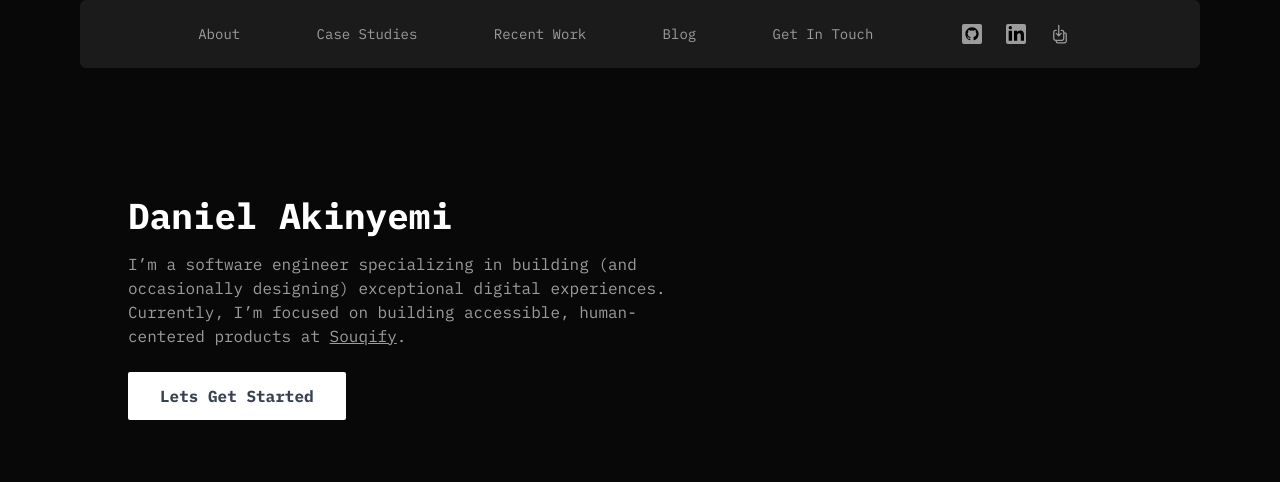
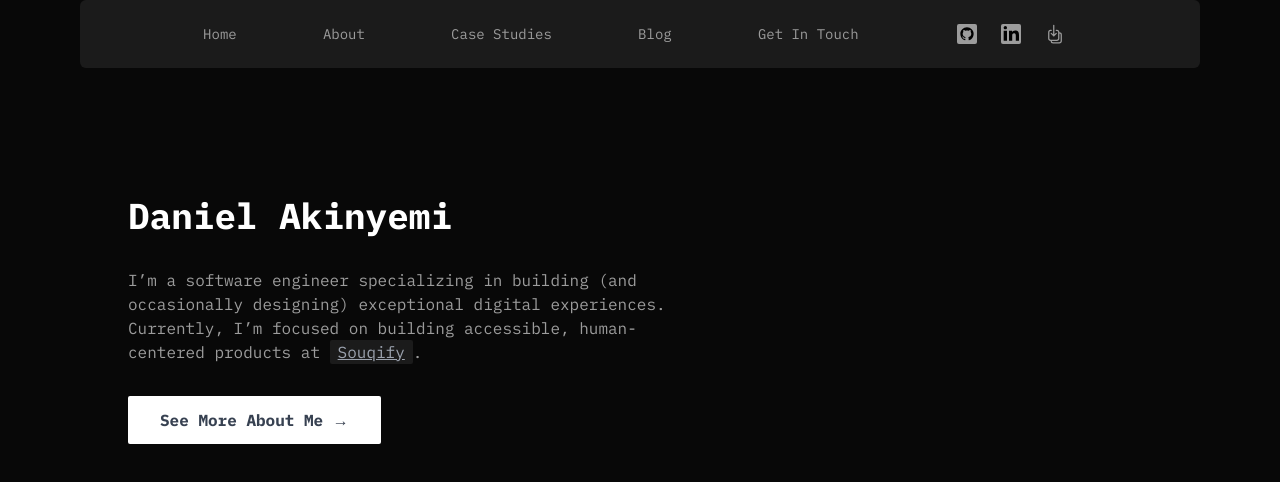
Before and after one commit to daniel-akinyemi/octane-portfolio-os, a Next.js app: page / in a window 1280 px wide. Shown: the top 482 px of the page. Built offline with nearby package versions, Linux system fonts and the light colour scheme.

Commit message:
framer motion integration

```diff
--- a/components/Herobanner.tsx
+++ b/components/Herobanner.tsx
@@ -6,10 +6,10 @@ const Herobanner = () => {
         <div className="text-[#9C9C9C] top-10 max-w-xl md:pt-32">
           <h1 className="font-bold text-4xl text-white">Daniel Akinyemi</h1>
           {/* <p className='mt-4'>Javascript & Typescript developer with 5 years of experience building webapps</p> */}
-          <p className='mt-4'>
-          I’m a software engineer specializing in building (and occasionally designing) exceptional digital experiences. Currently, I’m focused on building accessible, human-centered products at <a href='https://souqify.com' className='underline text-gray-350'>Souqify</a>.
+          <p className='my-8'>
+          I’m a software engineer specializing in building (and occasionally designing) exceptional digital experiences. Currently, I’m focused on building accessible, human-centered products at <a href='https://souqify.com' className='underline text-gray-400 hover:text-gray-300 bg-[#1B1B1B] py-0.5 px-2 rounded-sm'>Souqify</a>.
           </p>
-          <button className='mt-6 flex items-center px-8 py-3  bg-white text-gray-700 rounded-sm font-bold'>Lets Get Started </button>
+          <button className='mt-6 flex items-center px-8 py-3  bg-white text-gray-700 rounded-sm font-bold'>See More About Me &rarr; </button>
 
         </div>
     </div>
--- a/components/Navbar.tsx
+++ b/components/Navbar.tsx
@@ -1,43 +1,54 @@
-import Link from 'next/link'
-import Image from 'next/image'
-import Gitlogo from '../public/githublogo.svg'
-import LinkedinLogo from '../public/linkedinlogo.svg'
-import { ArrowDownOnSquareStackIcon } from '@heroicons/react/24/outline'
-
+import Link from "next/link";
+import Image from "next/image";
+import Gitlogo from "../public/githublogo.svg";
+import LinkedinLogo from "../public/linkedinlogo.svg";
+import { ArrowDownOnSquareStackIcon } from "@heroicons/react/24/outline";
 
 const Navbar = () => {
+  return (
+    <div>
+      <div className="text-[#9C9C9C] text-sm flex justify-around mx-20 py-6 px-10 bg-[#1B1B1B] rounded-md lg:px-20">
+        <Link href="/" className="hovercode">
+          Home
+        </Link>
+        <Link href="/about" className={`hovercode`}>
+          About
+        </Link>
+        <Link href="/casestudies" className="hovercode">
+          Case Studies
+        </Link>
 
-  return (
-    <div >
-    <div className="text-[#9C9C9C] text-sm flex justify-around mx-20 py-6 px-10 bg-[#1B1B1B] rounded-md lg:px-20">
-        <Link href='/about' className={`hovercode`}>About</Link>
-        <Link href='/casestudies' className='hovercode'>Case Studies</Link>
-        <Link href='/recentwork' className='hovercode'>Recent Work</Link>
-        <Link href='/blog' className='hovercode'>Blog</Link>
-        <Link href='/getintouch' className='hovercode'>Get In Touch</Link>
-        <div className='flex'>
-          <a href='https://github.com/daniel-akinyemi' target='_blank'>
+        <Link href="/blog" className="hovercode">
+          Blog
+        </Link>
+        <Link href="/getintouch" className="hovercode">
+          Get In Touch
+        </Link>
+        <div className="flex">
+          <a href="https://github.com/daniel-akinyemi" target="_blank">
             <Image
               src={Gitlogo}
-          alt='Github Logo'
-          className='mx-3 w-5 h-5 text-white bg-[#9c9c9c] rounded-sm hover:bg-white/90 transition-all delay-100'
-          /></a>
-          <a href='https://www.linkedin.com/in/danielakinyemi/' target='_blank'>
+              alt="Github Logo"
+              className="mx-3 w-5 h-5 text-white bg-[#9c9c9c] rounded-sm hover:bg-white/90 transition-all delay-100"
+            />
+          </a>
+          <a href="https://www.linkedin.com/in/danielakinyemi/" target="_blank">
             <Image
               src={LinkedinLogo}
-          alt='Github Logo'
-          className='mx-3 w-5 h-5 text-[#d4d4d4] bg-[#9c9c9c] rounded-sm hover:bg-white/90 transition-all delay-100'
-          /></a>
-          <a href='https://drive.google.com/uc?id=1x8U1ILw4Aavm6TGygIHmALkhb6QeNkvy&export=download'><ArrowDownOnSquareStackIcon className='mx-3 w-5 h-5 text-[#9c9c9c] hovercode'/></a>
+              alt="Github Logo"
+              className="mx-3 w-5 h-5 text-[#d4d4d4] bg-[#9c9c9c] rounded-sm hover:bg-white/90 transition-all delay-100"
+            />
+          </a>
+          <a href="https://drive.google.com/uc?id=1x8U1ILw4Aavm6TGygIHmALkhb6QeNkvy&export=download">
+            <ArrowDownOnSquareStackIcon className="mx-3 w-5 h-5 text-[#9c9c9c] hovercode" />
+          </a>
           {/* <img src={Gitlogo} className='mx-2 w-7 h-7 text-[#d4d4d4] rounded-sm'/>
         <img src={LinkedinLogo} className='mx-2 w-7 h-7 text-[#9C9C9C] rounded-sm'/>
         <img src={LinkedinLogo} className='mx-2 w-7 h-7 text-[#9C9C9C] rounded-sm'/> */}
-
         </div>
       </div>
+    </div>
+  );
+};
 
-   </div>
-  )
-}
-
-export default Navbar
+export default Navbar;
--- a/package.json
+++ b/package.json
@@ -14,7 +14,9 @@
     "@types/node": "18.14.5",
     "@types/react": "18.0.28",
     "@types/react-dom": "18.0.11",
+    "framer-motion": "^10.0.1",
     "next": "13.2.3",
+    "octane-portfolio-os": "link:",
     "react": "18.2.0",
     "react-dom": "18.2.0",
     "typescript": "4.9.5"
--- a/src/app/about/page.tsx
+++ b/src/app/about/page.tsx
@@ -1,11 +1,24 @@
+'use client'
 import Image from "next/image";
 import Link from "next/link";
 import Photo from "../../../public/daniel-portrait.png";
+import {motion} from 'framer-motion'
+
 const page = () => {
   return (
+
     <div className="wrapper max-w-5xl mx-auto">
       <div className="flex">
-        <div className="max-w-md text-[#d2d2d2] pt-32">
+      <motion.div
+      initial={{opacity:0}}
+      animate={{opacity:1}}
+      transition={{
+        delay:0.2,
+        duration:0.75,
+      }}
+      className="max-w-md text-[#d2d2d2] pt-32"
+      >
+        <div >
           <span className="font-bold">Hello!</span> My name is Daniel and I love
           building things that live on the internet. <br />
           My experience as a programmer allows me to come up with{" "}
@@ -23,13 +36,24 @@ const page = () => {
           Wix, and Webflow and modern web technologies including: <span className="hover:text-gray-100">Typescript</span>,
           <span className="hover:text-gray-100">React Js</span>, <span className="hover:text-gray-100">Next Js</span>, <span className="hover:text-gray-100">Javascript (ES6+)</span> <span className="hover:text-gray-100">Sanity</span> and <span className="hover:text-gray-100">Tailwind CSS</span>.
         </div>
-        <div className="max-w-md pt-32 mx-auto">
+        </motion.div>
+        <motion.div
+      initial={{y:25, opacity:0}}
+      animate={{y:0, opacity:1}}
+      transition={{
+        delay:0.4,
+        duration:0.75,
+      }}
+      className="max-w-md pt-32 mx-auto"
+      >
+        <div >
           <Image
             src={Photo}
             alt="A photo of a developer"
             className="h-64 w-64 rounded-sm border border-gray-600 p-1"
           />
         </div>
+        </motion.div>
       </div>
     </div>
   );
--- a/src/app/blog/page.tsx
+++ b/src/app/blog/page.tsx
@@ -2,7 +2,7 @@ const page = () => {
   return (
     <div>
       <div className="max-w-5xl mx-auto flex justify-center py-48 text-5xl text-gray-300 font-bold">
-        Coming Soon 🚀
+        Coming Soon 🥳🎉
       </div>
     </div>
   )
--- a/src/app/page.tsx
+++ b/src/app/page.tsx
@@ -1,11 +1,23 @@
+'use client'
 import Herobanner from "../../components/Herobanner";
-
+import {motion, AnimatePresence} from 'framer-motion'
 export default function Home() {
   return (
+    <AnimatePresence mode='wait'>
+      <motion.div
+      initial={{y:25, opacity:0}}
+      animate={{y:0, opacity:1}}
+      transition={{
+        duration:1.25,
+      }}
+
+      >
     <main>
       <div className="max-w-5xl mx-auto">
         <Herobanner/>
       </div>
     </main>
+    </motion.div>
+    </AnimatePresence>
   )
 }
```
Also changed, not shown: 1 other file (tests, documents, lock files or other folders). Lines whose indentation alone changed are shown as unchanged.
